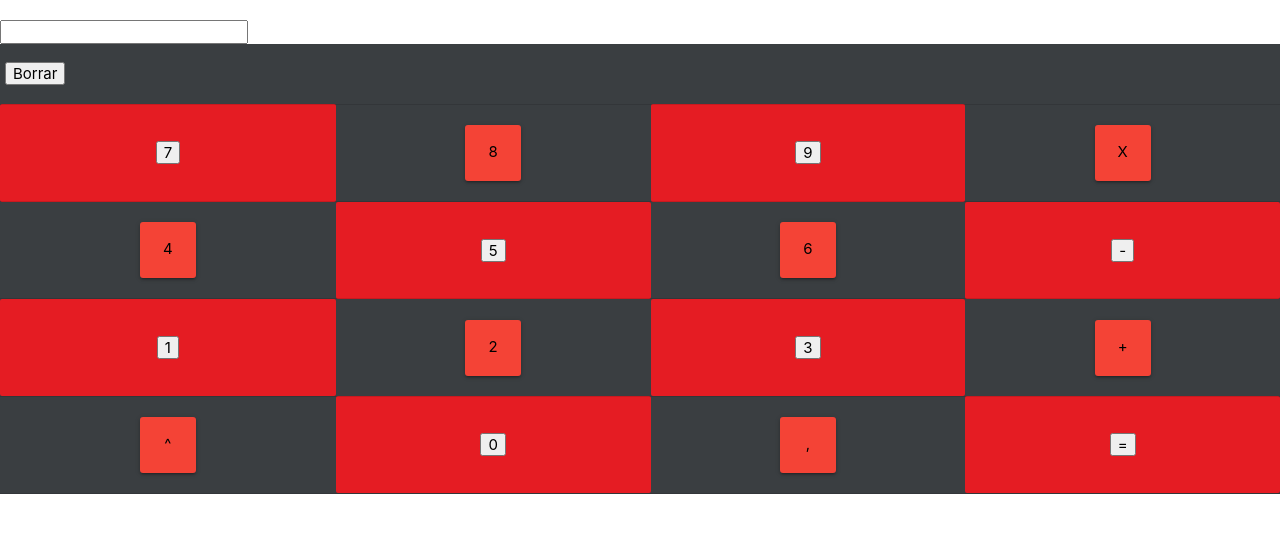
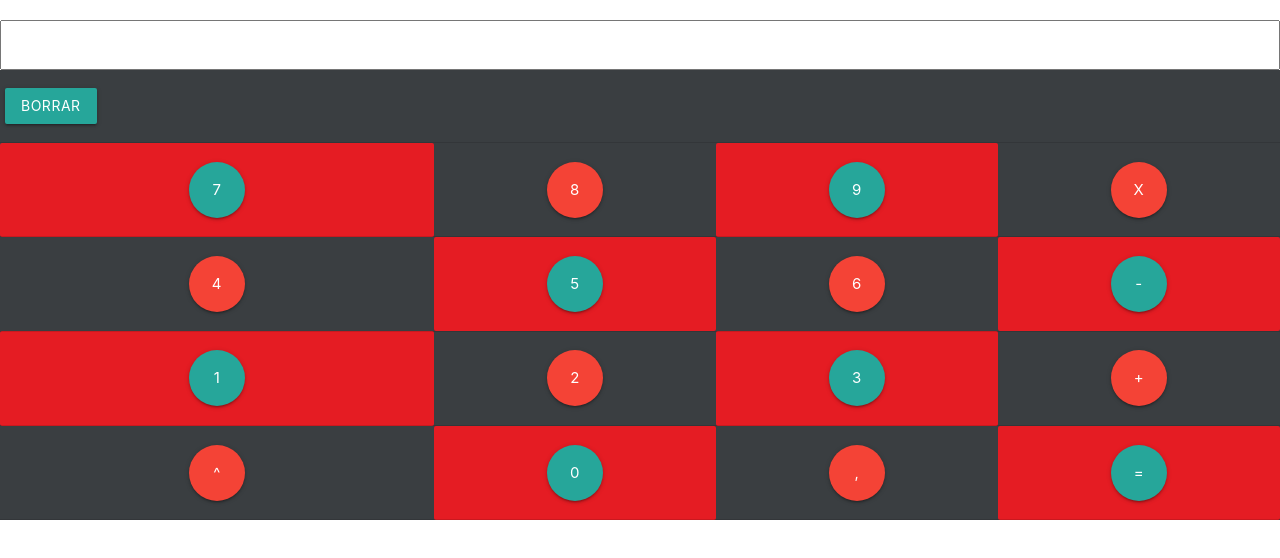
Before and after one commit to levp980806/calculadora_ajedrez, a plain HTML site: page Calculadora pro master 5000/calcu/index.html in a window 1280 px wide. Shown: the part 116-674 px from the top of the page. Drawn offline with Linux system fonts and the light colour scheme.

Commit message:
Esta es la version terminada de la calculadora

```diff
--- a/Calculadora pro master 5000/calcu/index.html
+++ b/Calculadora pro master 5000/calcu/index.html
@@ -7,7 +7,6 @@
     <meta http-equiv="X-UA-Compatible" content="ie=edge">
     <!-- <link rel="stylesheet" type="text/css" href="css/style.css"> !-->
     <link rel="stylesheet" type="text/css" href="css/materialize.min.css">
-    <script src="js/materialize.min.js"></script>
     <title>Document</title>
 </head>
 <body>
@@ -15,33 +14,33 @@
 <form name="calcu">
     <table border="0" cellspacing="1" cellpadding="1"  height="450" bgcolor="#3A3E41">
             <tr>
-                    <input type="textfield" name="ans" value="">
-                    <td><input type="button" value="Borrar" onClick="document.calcu.ans.value=' '" id="borrar"></td>
+                    <input style="width: 100%; height: 50px; font-size: 20px;" type="textfield"  name="ans" value="">
+                    <td><input type="button" class="waves-effect waves-light btn" value="Borrar" onClick="document.calcu.ans.value=' '" id="borrar"></td>
             </tr>
             <tr>
-                    <td class="materialize-red"><center><input class="" type="button" value="7" onClick="document.calcu.ans.value+='7'"></center></td>
+                    <td class="materialize-red"><center><input class="btn-floating btn-large waves-effect waves-light gray" type="button" value="7" onClick="document.calcu.ans.value+='7'"></center></td>
                     <td class=""><center><input class= "btn-floating btn-large waves-effect waves-light red" type="button" value="8" onClick="document.calcu.ans.value+='8'"></center></td>
-                    <td class="materialize-red"><center><input type="button" value="9" onClick="document.calcu.ans.value+='9'"></center></td>
+                    <td class="materialize-red"><center><input class="btn-floating btn-large waves-effect waves-light gray" type="button" value="9" onClick="document.calcu.ans.value+='9'"></center></td>
                     <td class="g"><center><input class= "btn-floating btn-large waves-effect waves-light red" type="button" value="X" onClick="document.calcu.ans.value+='*'"></center></td>
             </tr>
             <tr>
                     <td><center><input class= "btn-floating btn-large waves-effect waves-light red" type="button" value="4" onClick="document.calcu.ans.value+='4'"></center></td>
-                    <td class="materialize-red"><center><input type="button" value="5" onClick="document.calcu.ans.value+='5'"></center></td>
+                    <td class="materialize-red"><center><input type="button"  class="btn-floating btn-large waves-effect waves-light gray"value="5" onClick="document.calcu.ans.value+='5'"></center></td>
                     <td><center><input class= "btn-floating btn-large waves-effect waves-light red" type="button" value="6" onClick="document.calcu.ans.value+='6'"></center></td>
-                    <td class="materialize-red"><center><input type="button" value="-" onClick="document.calcu.ans.value+='-'"></center></td>
+                    <td class="materialize-red"><center><input type="button" value="-" class="btn-floating btn-large waves-effect waves-light gray" onClick="document.calcu.ans.value+='-'"></center></td>
             </tr>
             <tr>
-                <td class="materialize-red"><center><input type="button" value="1" onClick="document.calcu.ans.value+='1'"></center></td>
-                <td><center><input class= "btn-floating btn-large waves-effect waves-light red"type="button" value="2" onClick="document.calcu.ans.value+='2'"></center></td>
-                <td class="materialize-red"><center><input type="button" value="3" onClick="document.calcu.ans.value+='3'"></center></td>
+                <td class="materialize-red"><center><input type="button" class="btn-floating btn-large waves-effect waves-light gray"value="1" onClick="document.calcu.ans.value+='1'"></center></td>
+                <td><center><input class= "btn-floating btn-large waves-effect waves-light red" type="button" value="2" onClick="document.calcu.ans.value+='2'"></center></td>
+                <td class="materialize-red"><center><input type="button" value="3" class="btn-floating btn-large waves-effect waves-light gray" onClick="document.calcu.ans.value+='3'"></center></td>
                 <td><center><input class= "btn-floating btn-large waves-effect waves-light red"type="button" value="+" onClick="document.calcu.ans.value+='+'"></center></td>
             </tr>
             <tr>
 
                 <td><center><input class= "btn-floating btn-large waves-effect waves-light red" type="button" value="^" onClick="document.calcu.ans.value+='^'"></center></td>
-                <td class="materialize-red"><center><input type="button" value="0" onClick="document.calcu.ans.value+='0'"></center></td>
+                <td class="materialize-red"><center><input type="button" value="0" class="btn-floating btn-large waves-effect waves-light gray" onClick="document.calcu.ans.value+='0'"></center></td>
                 <td><center><input class= "btn-floating btn-large waves-effect waves-light red" type="button" value="," onClick="document.calcu.ans.value+=','"></center></td>
-                <td class="materialize-red"><center><input type="button" value="=" onClick="document.calcu.ans.value=eval(document.calcu.ans.value)"></center></td>
+                <td class="materialize-red"><center><input type="button" value="=" class="btn-floating btn-large waves-effect waves-light gray" onClick="document.calcu.ans.value=eval(document.calcu.ans.value)"></center></td>
             </tr>
              </table>
             </form>
@@ -49,4 +48,5 @@
 
 
 </body>
+<!-- <script src="js/materialize.min.js"></script> !-->
 </html>
```
